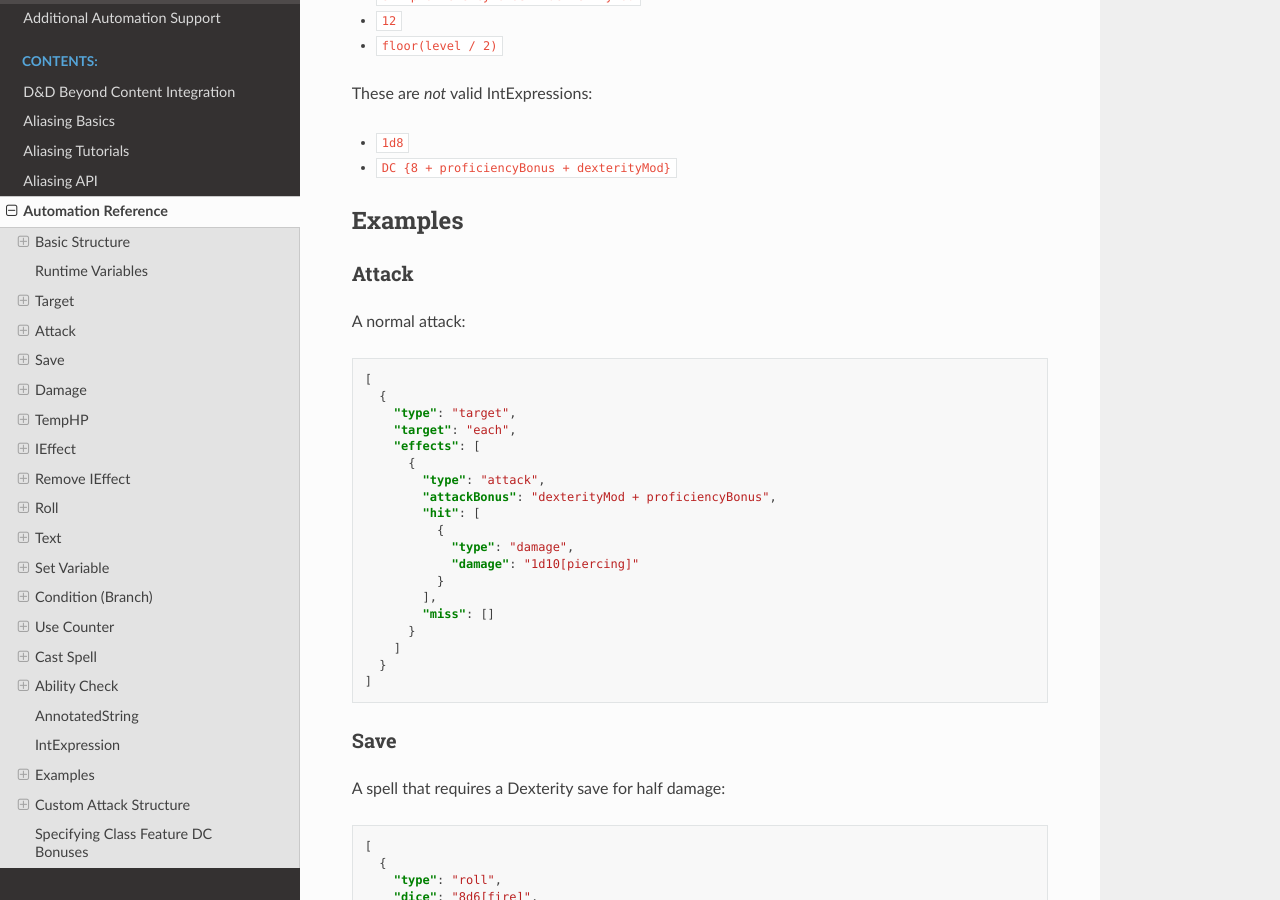
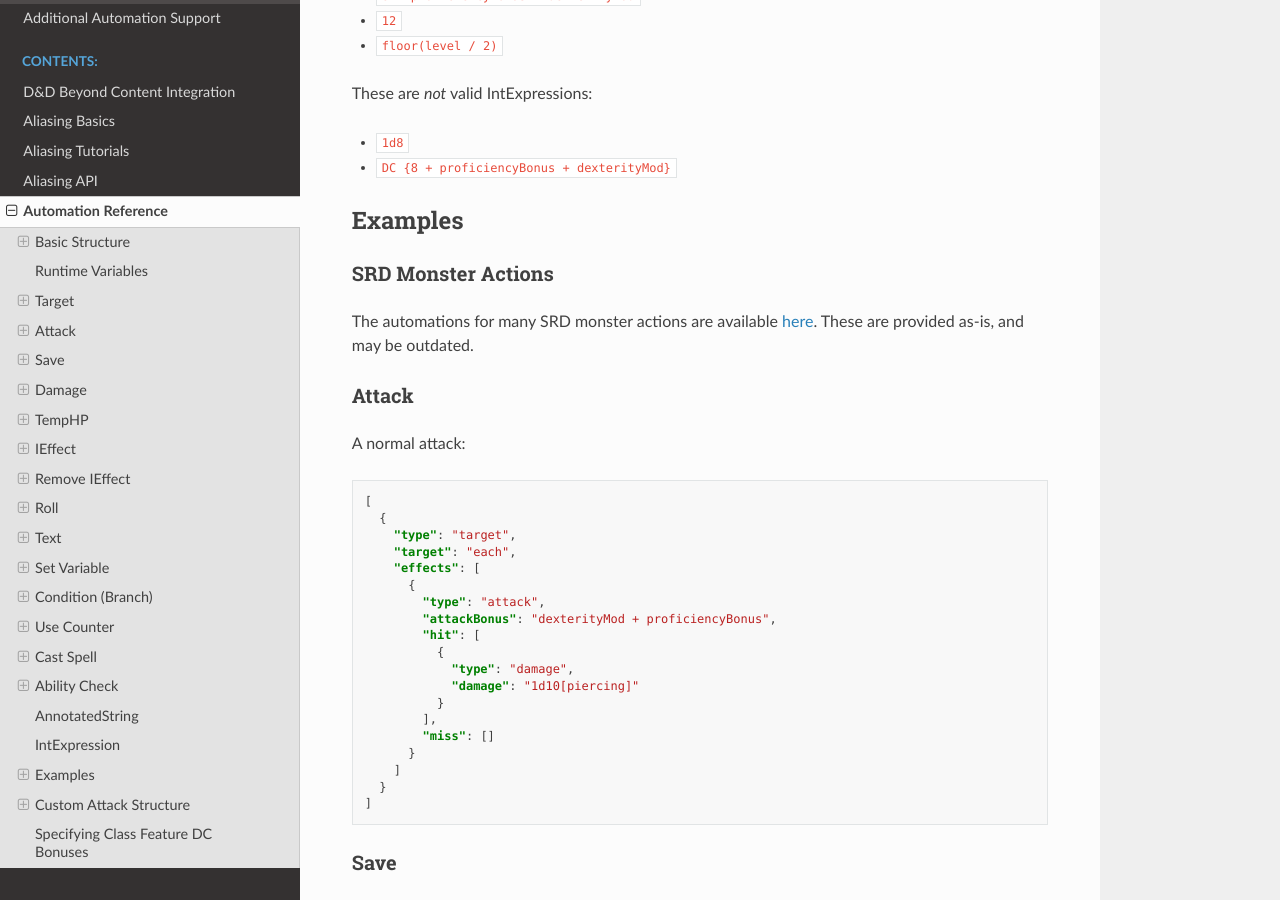
Before and after one commit to avrae/avrae, a Sphinx documentation site: the page built from docs/automation_ref.rst, in a window 1280 px wide and 900 px high, scrolled down 24545 px. Built offline with Sphinx 7.4.7 and the Read the Docs theme 3.1.0, drawn with Linux system fonts in a browser that asks for light colours.

Commit message:
docs(automation): include SRD actions reference in docs

```diff
--- a/docs/automation_ref.rst
+++ b/docs/automation_ref.rst
@@ -1149,6 +1149,12 @@ These are *not* valid IntExpressions:
 
 Examples
 --------
+
+SRD Monster Actions
+^^^^^^^^^^^^^^^^^^^
+
+The automations for many SRD monster actions are available `here <https://github.com/avrae/avrae-service/blob/master/static/template-attacks.json>`_.
+These are provided as-is, and may be outdated.
 
 Attack
 ^^^^^^
```
